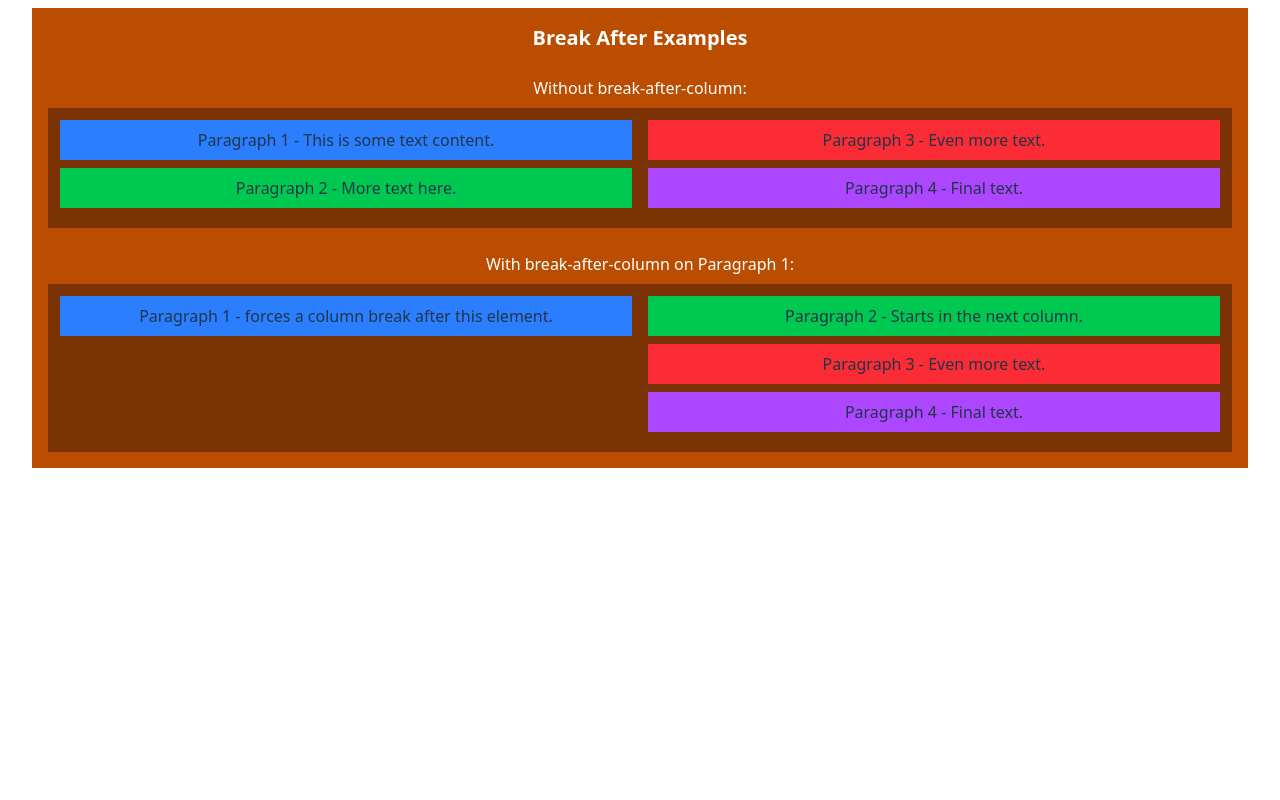
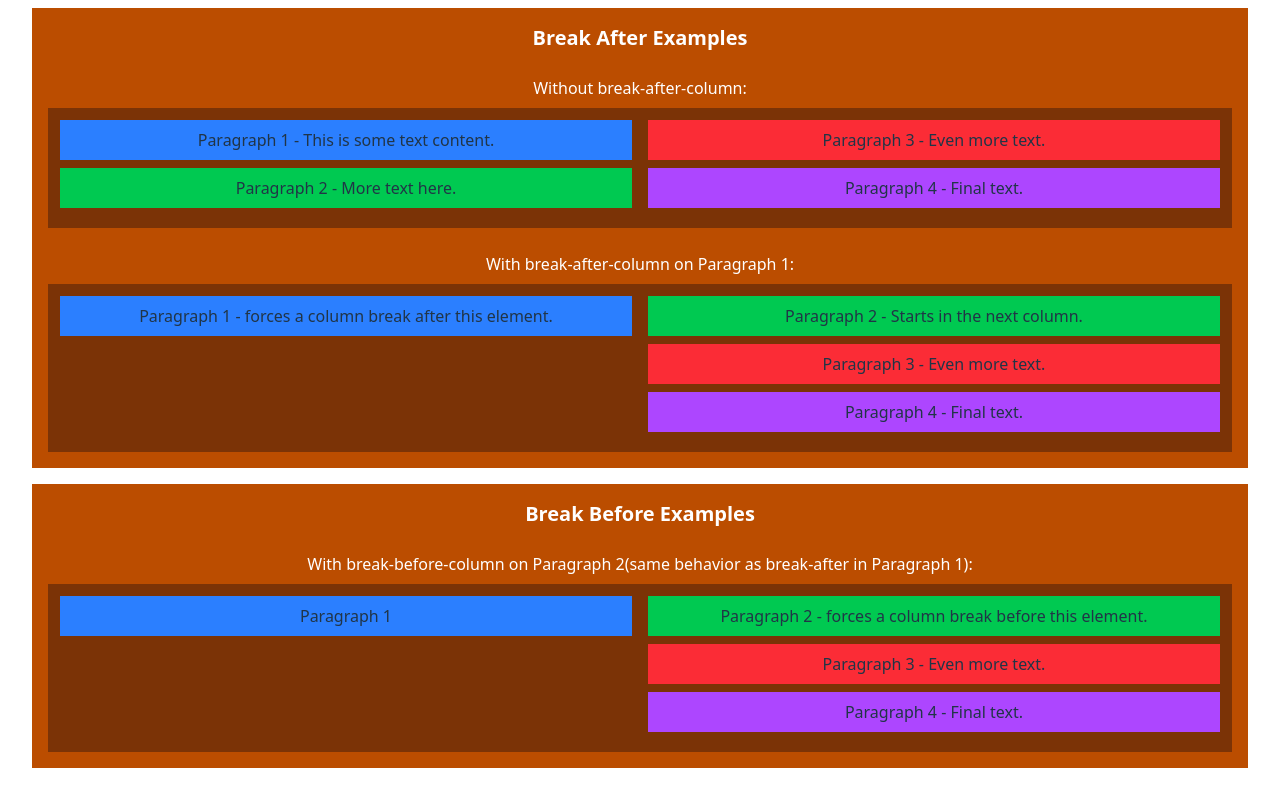
Before and after one commit to Lucasbritx/tailwind-playground, a React (Vite) app: page / in a window 1280 px wide. Shown: the part 1756-2556 px from the top of the page. Before the commit the page ends 2256 px from the top, so only its background shows below. Built offline with nearby package versions, Linux system fonts and the light colour scheme.

Commit message:
feat: break before

```diff
--- a/src/App.tsx
+++ b/src/App.tsx
@@ -3,6 +3,7 @@ import "./App.css";
 import AspectRatio from "./examples/aspectRatio";
 import Columns from "./examples/columns";
 import BreakAfter from "./examples/break-after";
+import BreakBefore from "./examples/break-before";
 
 function App() {
   return (
@@ -11,6 +12,7 @@ function App() {
         <AspectRatio />
         <Columns />
         <BreakAfter />
+        <BreakBefore />
       </div>
     </>
   );
--- /dev/null
+++ b/src/examples/break-before.tsx
@@ -0,0 +1,26 @@
+import React from "react";
+
+function BreakBefore() {
+  return (
+    <div className="mt-4 bg-amber-700 p-4 space-y-6">
+      <h2 className="text-xl font-bold text-white">Break Before Examples</h2>
+
+      <div>
+        <h3 className="text-white mb-2">
+          With break-before-column on Paragraph 2(same behavior as break-after
+          in Paragraph 1):
+        </h3>
+        <div className="columns-2 gap-4 bg-amber-900 p-3">
+          <p className="bg-blue-500 p-2 mb-2">Paragraph 1</p>
+          <p className="bg-green-500 p-2 mb-2 break-before-column">
+            Paragraph 2 - forces a column break before this element.
+          </p>
+          <p className="bg-red-500 p-2 mb-2">Paragraph 3 - Even more text.</p>
+          <p className="bg-purple-500 p-2 mb-2">Paragraph 4 - Final text.</p>
+        </div>
+      </div>
+    </div>
+  );
+}
+
+export default BreakBefore;
```
